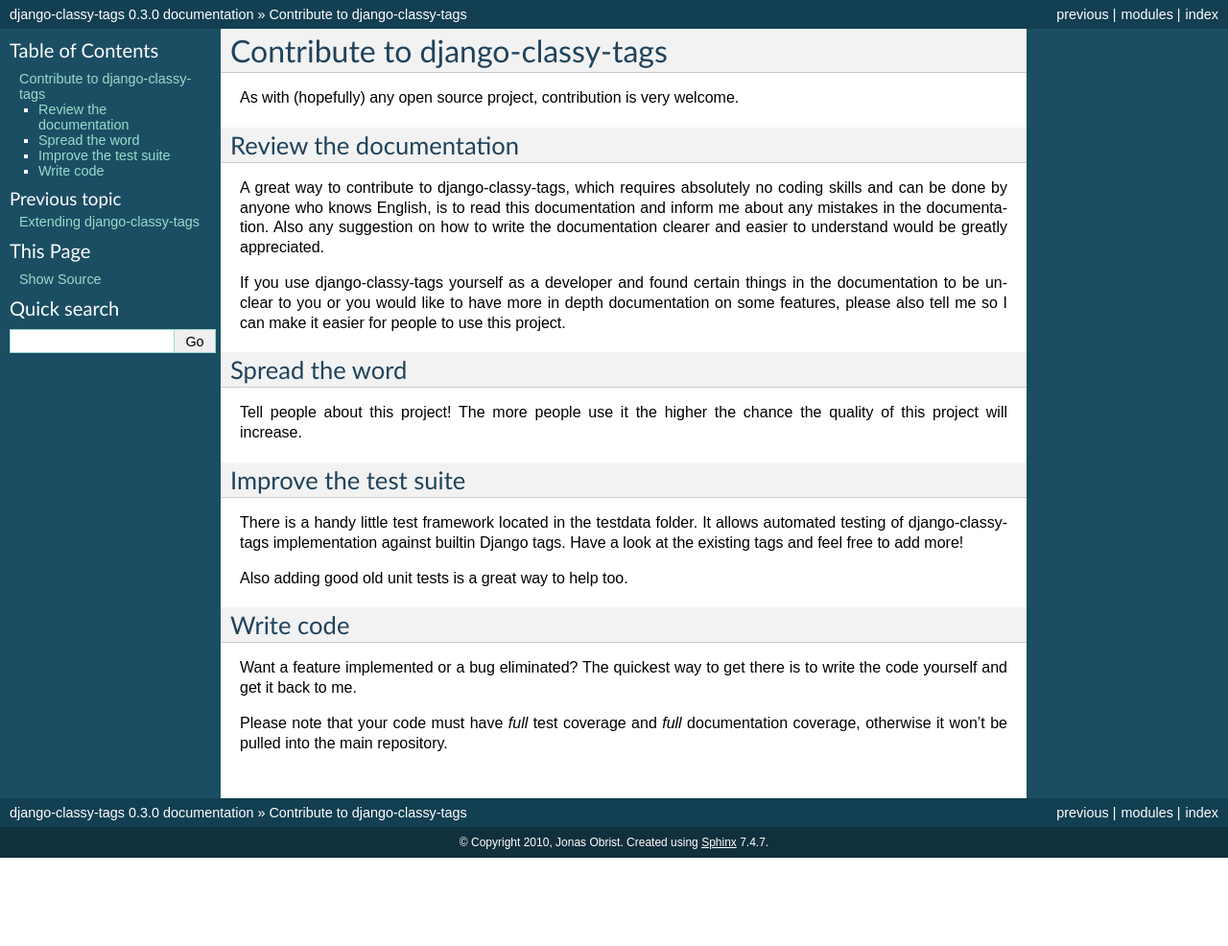
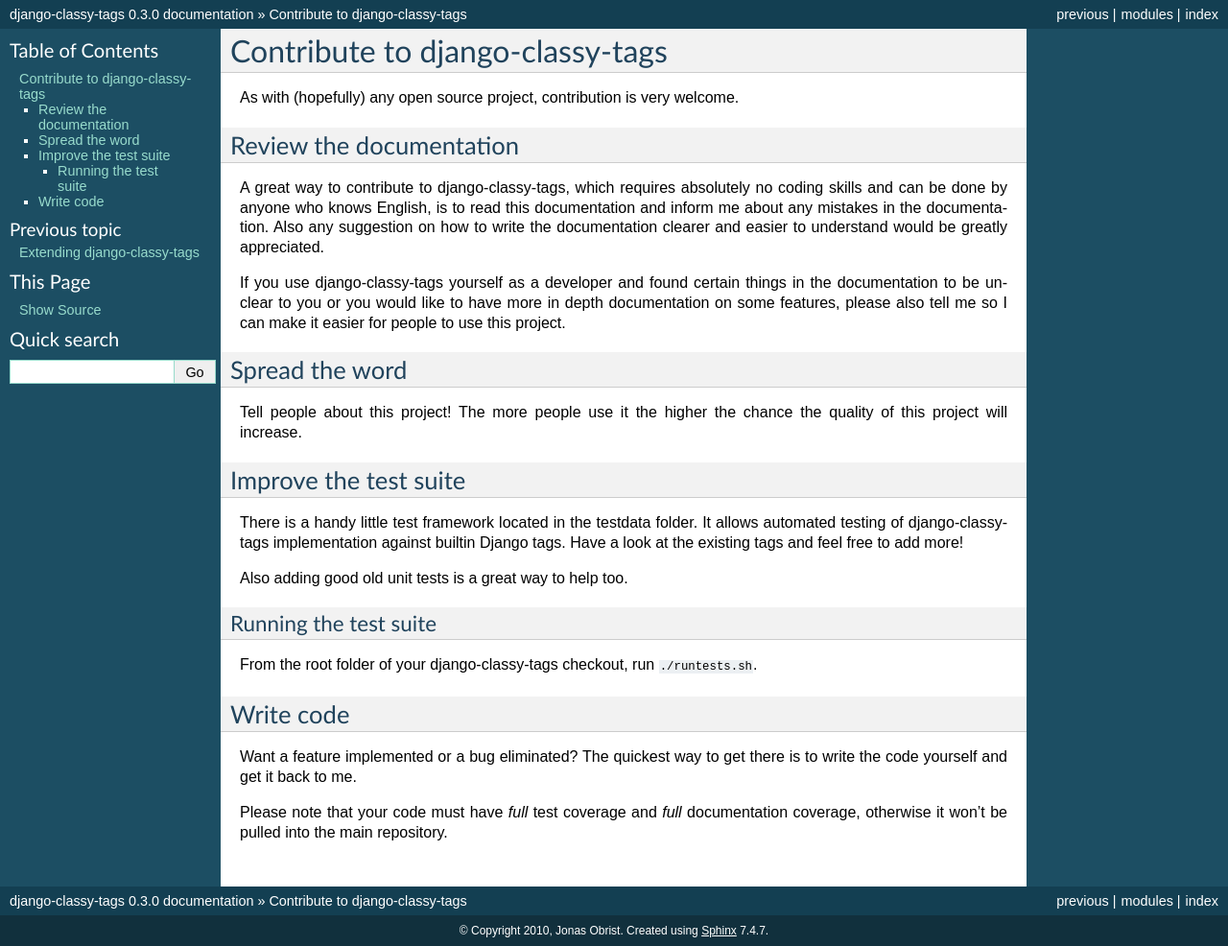
Before and after one commit to django-cms/django-classy-tags, a Sphinx documentation site: the page built from docs/contribute.rst, in a window 1280 px wide. Shown: the whole page at 96% size. Built offline with Sphinx 7.4.7, drawn with Linux system fonts in a browser that asks for light colours; before the commit the page ends 900 px from its top, so only the background shows below that.

Commit message:
added docs on how to run the tests

```diff
--- a/docs/contribute.rst
+++ b/docs/contribute.rst
@@ -38,6 +38,11 @@
 
 Also adding good old unit tests is a great way to help too.
 
+Running the test suite
+----------------------
+
+From the root folder of your django-classy-tags checkout, run ``./runtests.sh``.
+
 
 **********
 Write code
```
